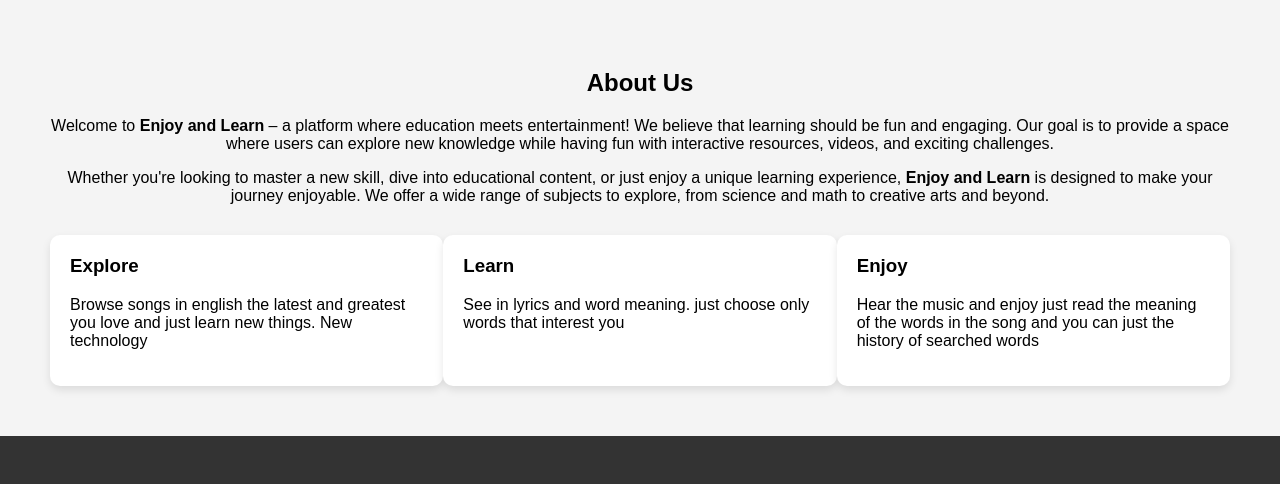
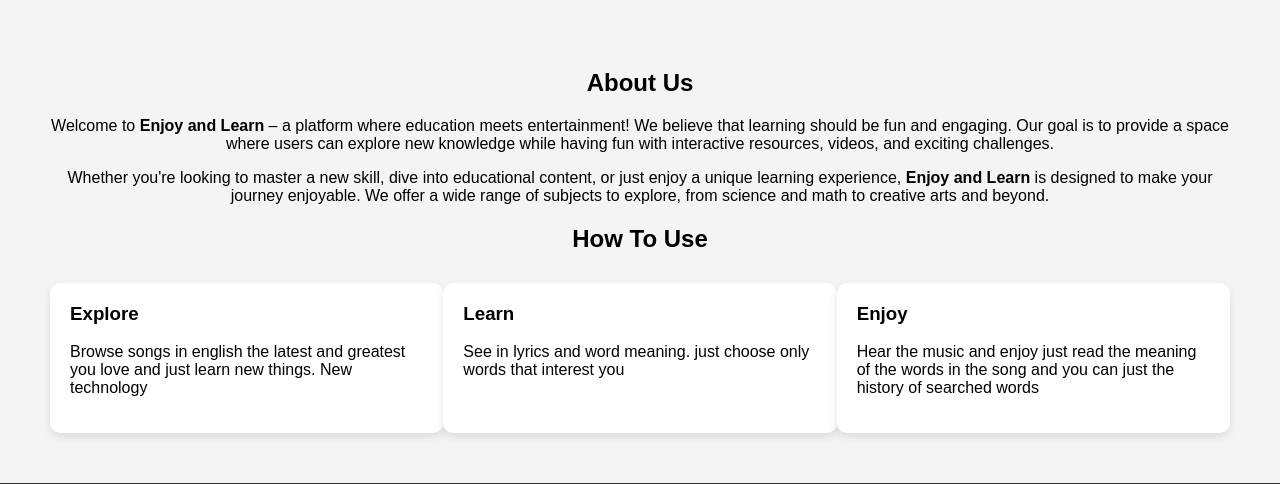
Before and after one commit to Ishimwechille/Enjoy-and-Learn, a Flask app: page / in a window 1280 px wide. Shown: the part 449-933 px from the top of the page. Run offline with Flask 3, Linux system fonts and the light colour scheme.

Commit message:
Updated index.html

```diff
--- a/templates/index.html
+++ b/templates/index.html
@@ -135,6 +135,7 @@
             learning experience, <strong>Enjoy and Learn</strong> is designed to make your journey enjoyable.
             We offer a wide range of subjects to explore, from science and math to creative arts and beyond.
         </p>
+        <h2>How To Use</h2>
         <div class="card-container">
             <div class="card">
                 <h3>Explore</h3>
```
